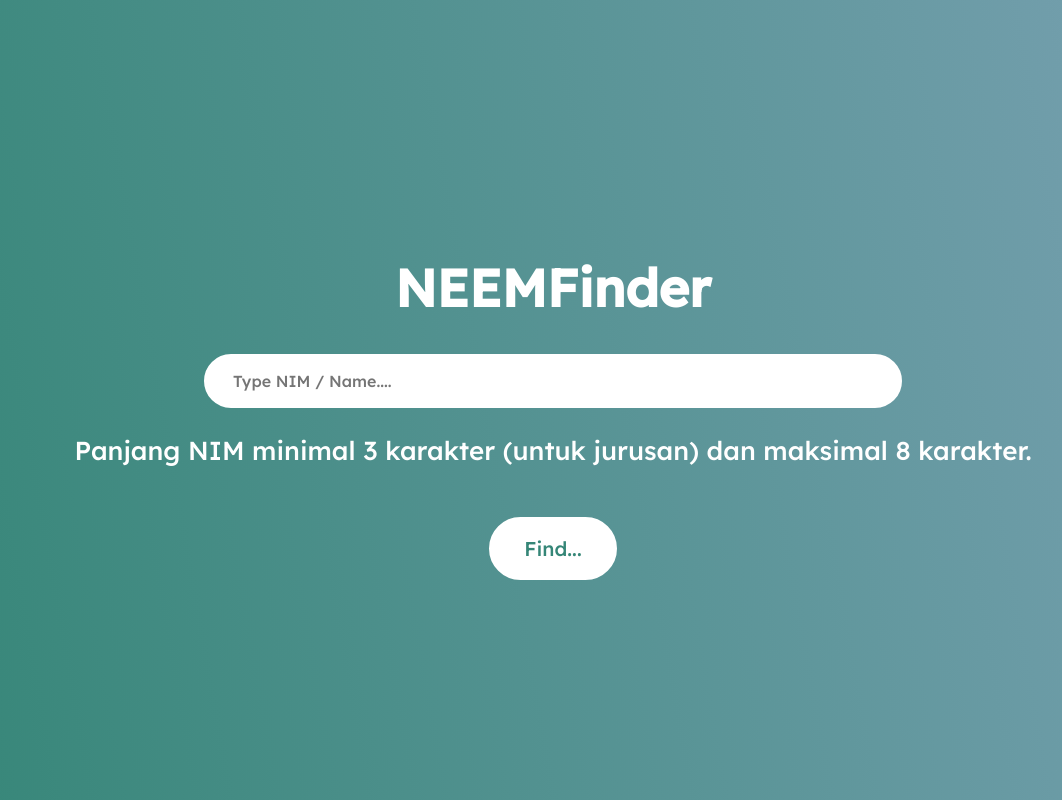
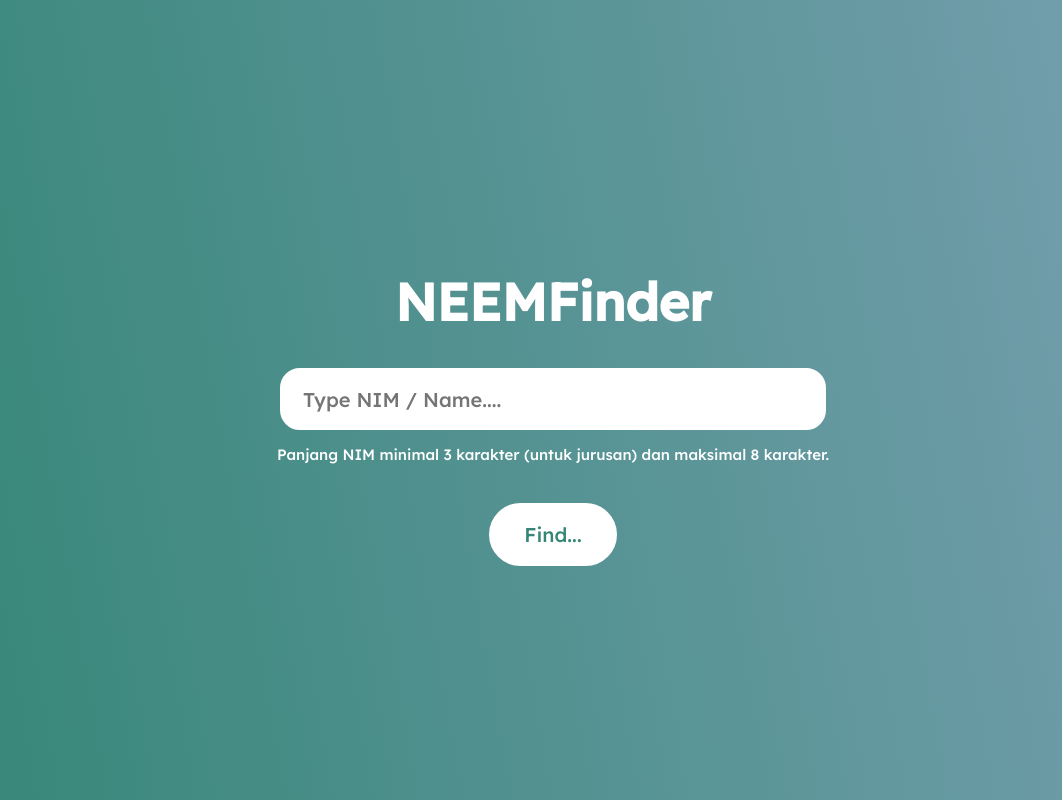
Before and after one commit to clumsyyyy/NeemFinder, a React (Create React App) app: page / in a window 1280 px wide. Shown: the whole page, without its empty margins (87-1149 px from the left). Built offline with nearby package versions, Linux system fonts and the light colour scheme; no server answers.

Commit message:
menyesuaikan input box

```diff
--- a/src/App.css
+++ b/src/App.css
@@ -32,13 +32,14 @@
 }
 
 #queryInput{
-  width: 50vw;
+  width: 500px;
+  height: 100px;
   height: 2vh;
   border: 3px white solid;
   font-family: "Lexend";
-  border-radius: 50px;
-  padding: 2vh 2vw;
-  font-size: 16px;
+  border-radius: 20px;
+  padding: 20px;
+  font-size: 20px;
 }
 
 #searchButton{
@@ -64,6 +65,10 @@
   color: white;
 }
 
+#infoBox p{
+  font-size: 15px;
+  padding: 0px 10px;
+}
 @media screen and (max-width: 1000px){
   #queryInput{
     width: 80vw;
```
